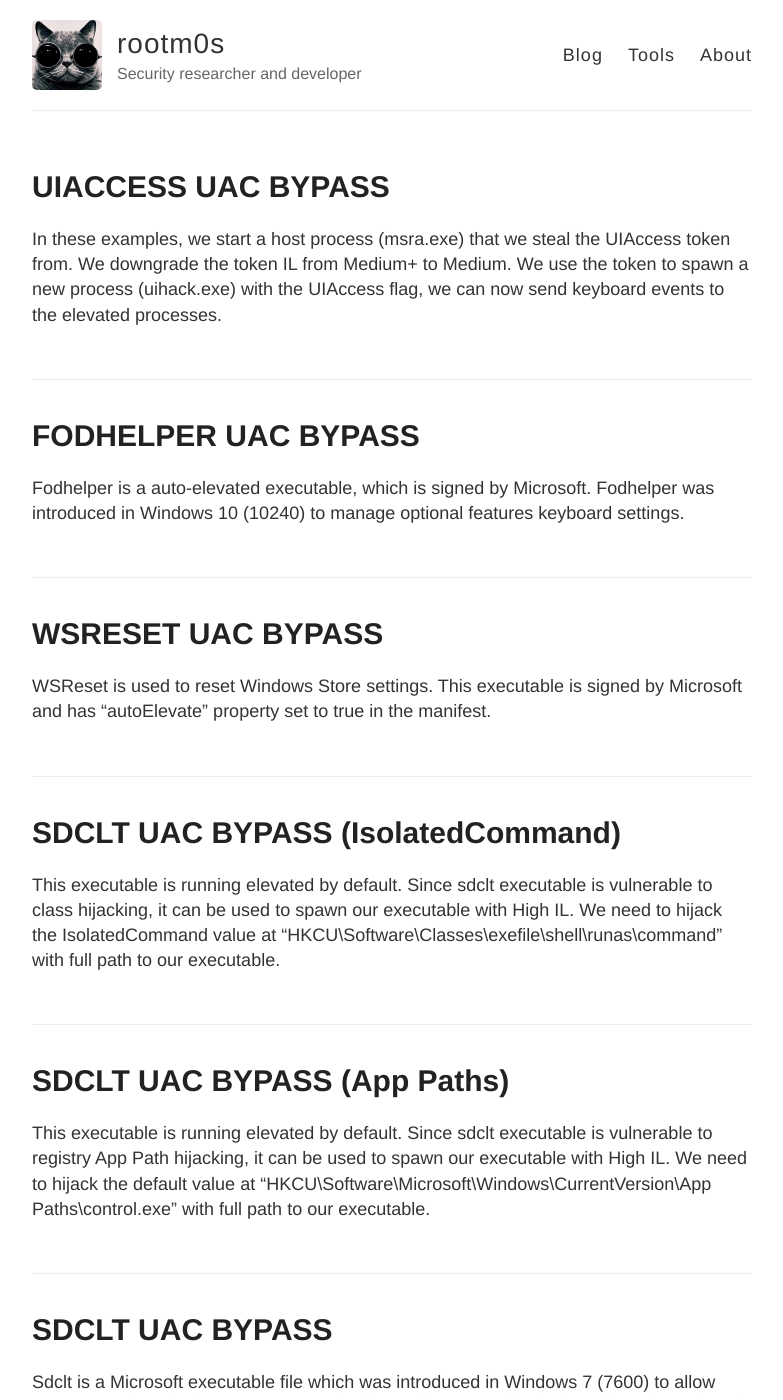
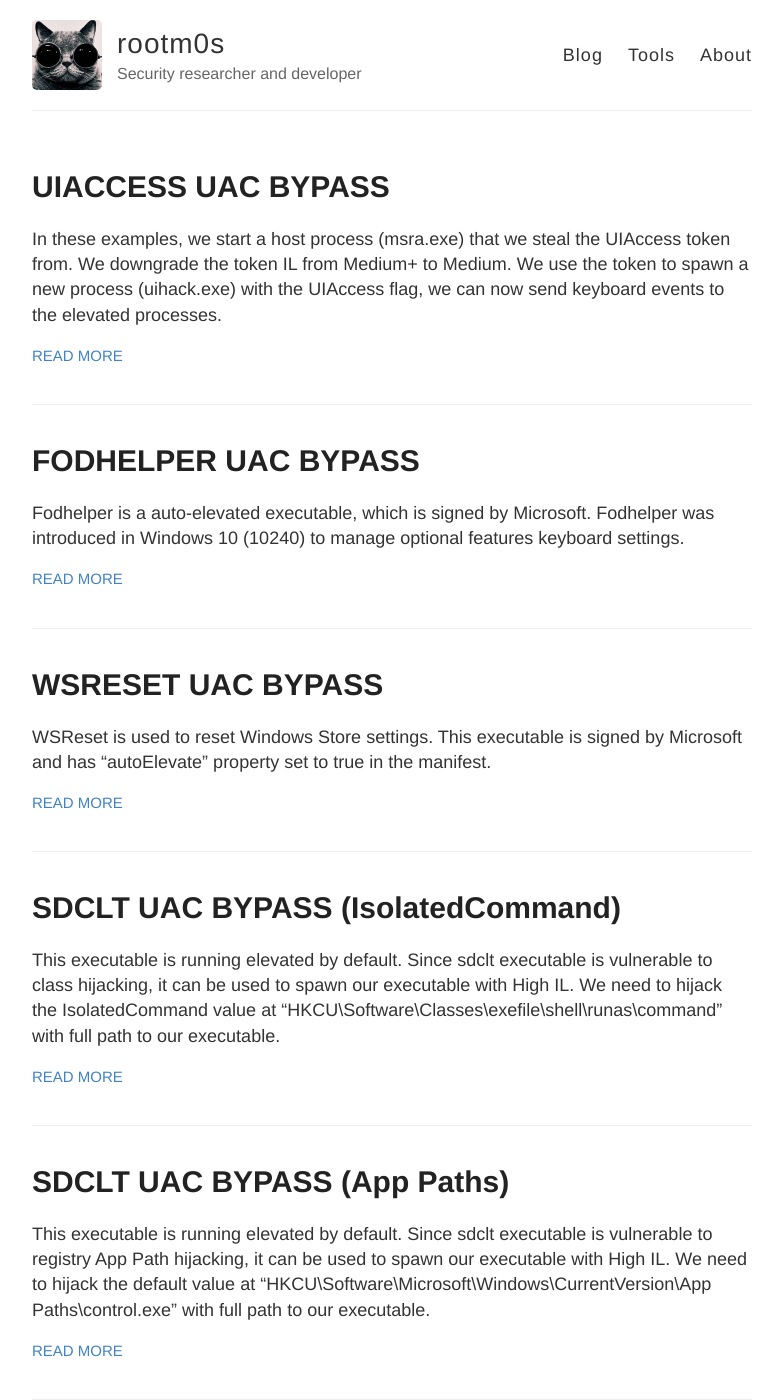
Before and after one commit to rootm0s/rootm0s.github.io, a Jekyll site: the page built from index.html, in a window 1280 px wide and 1400 px high. Shown: the whole window, without its empty margins (248-1031 px from the left). Built offline with Jekyll 4.4.1, drawn with Linux system fonts in a browser that asks for light colours.

Commit message:
Update index.html

```diff
--- a/index.html
+++ b/index.html
@@ -1,6 +1,8 @@
 ---
 layout: default
 ---
+
+<!---->
 
 <div class="posts">
   {% for post in site.posts %}
@@ -10,7 +12,7 @@ layout: default
       <div class="entry">
         {{ post.excerpt }}
       </div>
-      <!--<a href="{{ site.baseurl }}{{ post.url }}" class="read-more">Read More</a>-->
+      <a href="{{ site.baseurl }}{{ post.url }}" class="read-more">Read More</a>
     </article>
   {% endfor %}
 </div>
```
